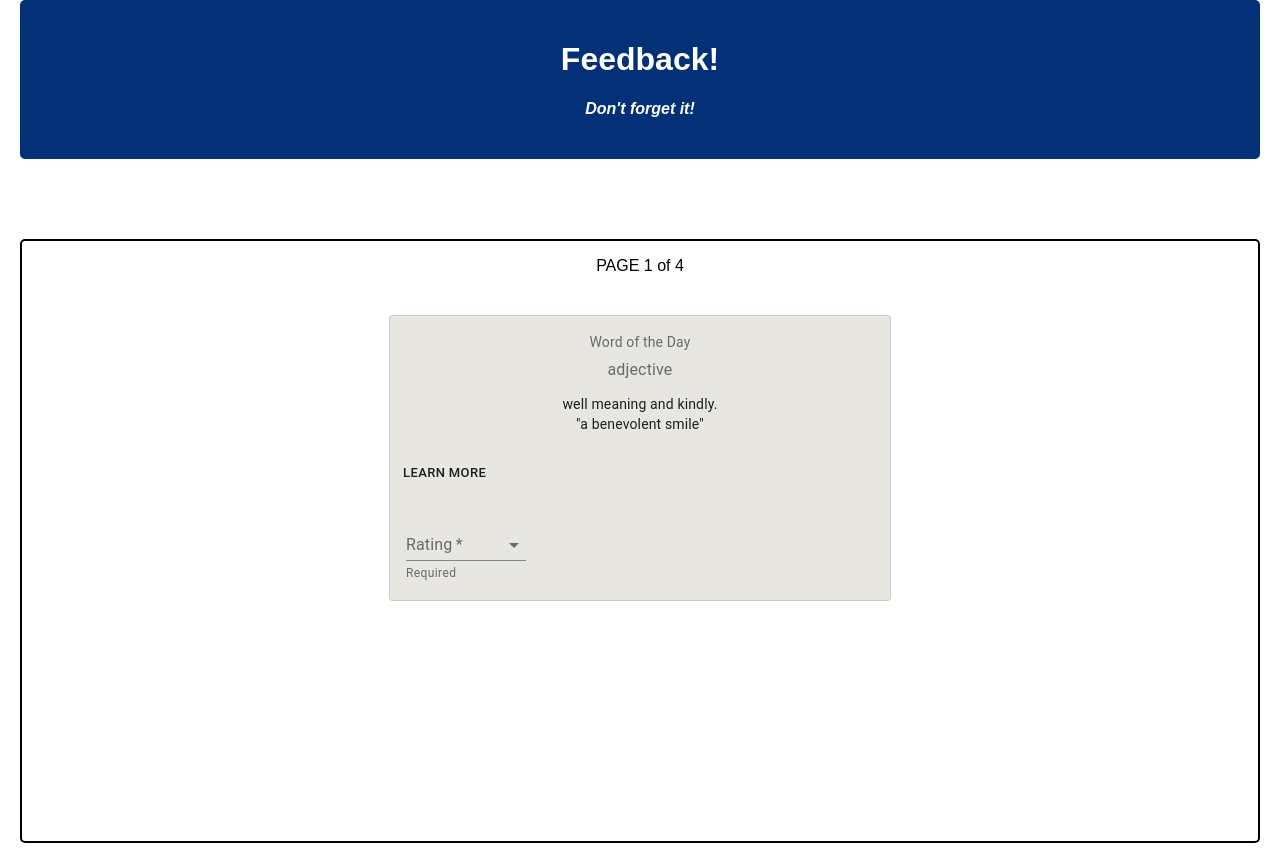
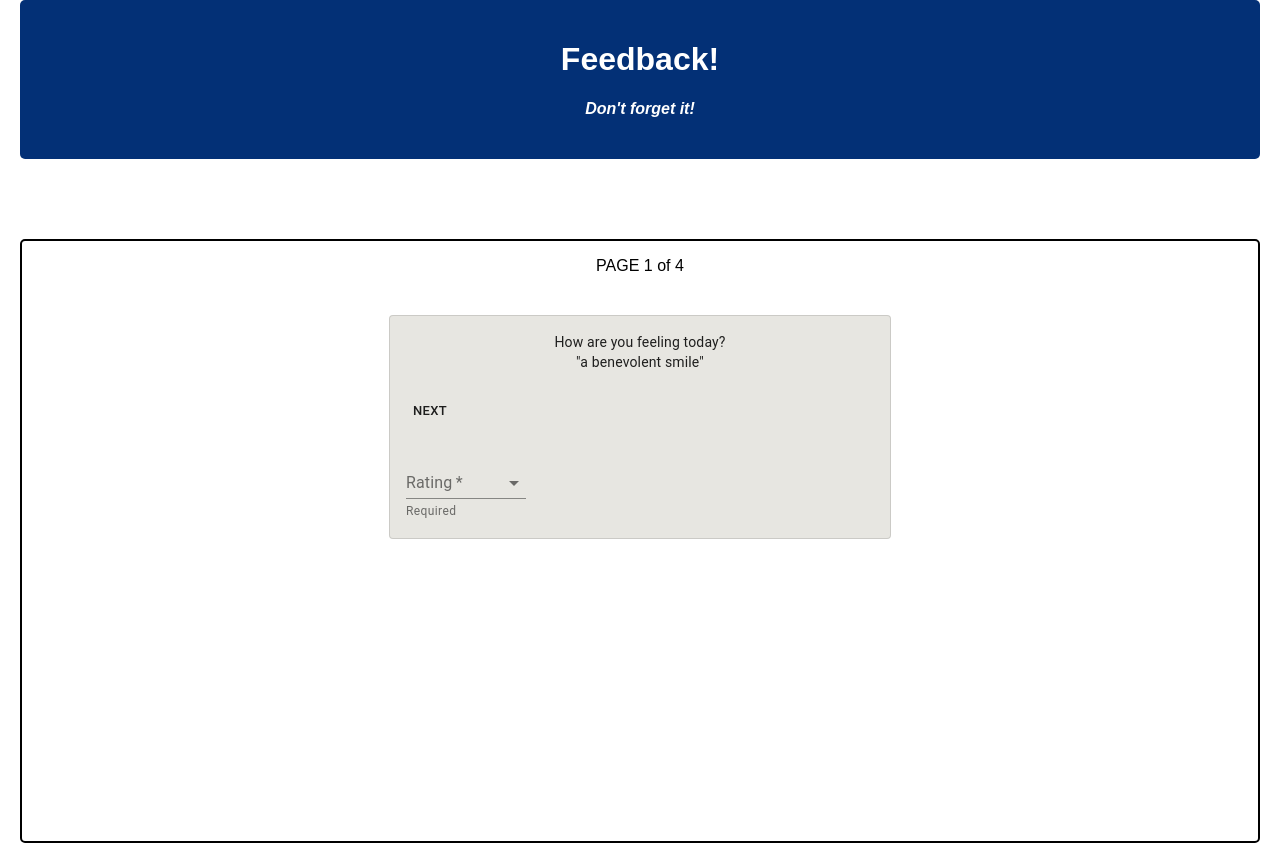
Before and after one commit to gabinwilliams/redux-feedback-loop, a React (Create React App) app: page /#/ in a window 1280 px wide. Built offline with nearby package versions, Linux system fonts and the light colour scheme.

Commit message:
added state for count in cardcontainer

```diff
--- a/src/components/CardContainer/CardContainer.jsx
+++ b/src/components/CardContainer/CardContainer.jsx
@@ -1,12 +1,19 @@
 import React from 'react'
 import './CardContainer.css';
 import Card from '../FeedbackCard/FeedbackCard';
+import {useSelector} from 'react-redux';
 
 const CardContainer = () => {
+
+  const pageCount = useSelector(store => {
+    return store.count;
+  })
+
+
   return (
     <>
       <main className='main'>
-        <p>PAGE 1 of 4</p>
+        <p>PAGE {pageCount} of 4</p>
         <div className='load-bar'></div>
         <Card />
       </main>
--- a/src/components/FeedbackCard/FeedbackCard.jsx
+++ b/src/components/FeedbackCard/FeedbackCard.jsx
@@ -7,6 +7,7 @@ import Button from '@material-ui/core/Button';
 import Typography from '@material-ui/core/Typography';
 import './FeedbackCard.css';
 import Select from '../Select/Select';
+import {useSelector} from 'react-redux';
 
 const useStyles = makeStyles({
   root: {
@@ -30,27 +31,25 @@ const useStyles = makeStyles({
 });
 
  function FeedbackCard() {
+
   const classes = useStyles();
-  const bull = <span className={classes.bullet}>•</span>;
+
+  const question = useSelector(store => {
+    return store.questions;
+  })
+
 
   return (
     <Card variant="outlined" className={classes.root}>
       <CardContent>
-        <Typography className={classes.title} color="textSecondary" gutterBottom>
-          Word of the Day
-        </Typography>
-
-        <Typography className={classes.pos} color="textSecondary">
-          adjective
-        </Typography>
         <Typography variant="body2" component="p">
-          well meaning and kindly.
+          {question.feedback1}
           <br />
           {'"a benevolent smile"'}
         </Typography>
       </CardContent>
       <CardActions>
-        <Button size="small">Learn More</Button>
+        <Button size="small">Next</Button>
       </CardActions>
       <CardActions>
         <Select />
--- a/src/components/Select/Select.jsx
+++ b/src/components/Select/Select.jsx
@@ -29,10 +29,9 @@ export default function SimpleSelect() {
   return (
     <div>
       <FormControl required className={classes.formControl}>
-        <InputLabel id="demo-simple-select-required-label">Rating</InputLabel>
+        <InputLabel>Rating</InputLabel>
         <Select
-          labelId="demo-simple-select-required-label"
-          id="demo-simple-select-required"
+
           value={rating}
           onChange={handleChange}
           className={classes.selectEmpty}
--- a/src/index.js
+++ b/src/index.js
@@ -3,6 +3,70 @@ import ReactDOM from 'react-dom';
 import './index.css';
 import App from './components/App/App';
 import registerServiceWorker from './registerServiceWorker';
+import { createStore, combineReducers } from 'redux';
+import { Provider } from 'react-redux';
+import logger from 'redux-logger';
+import { applyMiddleware } from 'redux';
 
-ReactDOM.render(<App />, document.getElementById('root'));
-registerServiceWorker();
+
+
+const questions = (state = {
+
+  feedback1: 'How are you feeling today?',
+  feedback2: 'How well are you understanding the content?',
+  feedback3: 'How well are you being supported?',
+  feedback4: 'Any comments you want to leave?'
+
+  }, action) => {
+
+  if(action.type === 'page1') {
+    state = state.feedback1;
+  }
+
+  return state;
+}
+
+
+const feedback = (state = {
+
+  feeling: 0,
+  understanding: 0,
+  support: 0,
+  comments: ''
+
+}, action) => {
+
+  return state;
+}
+
+
+const count = (state = 1, action) => {
+
+  if(action.type === 'count++') {
+    state ++;
+  }
+  if(action.type === 'count--') {
+    state  --;
+  }
+  return state;
+}
+
+
+
+const store = createStore(
+  combineReducers({
+    questions: questions,
+    feedback: feedback,
+    count: count,
+  }),
+  applyMiddleware(logger)
+);
+
+
+
+
+
+ReactDOM.render(
+<Provider store = { store }>
+  <App />
+</Provider>, document.getElementById('root'));
```
